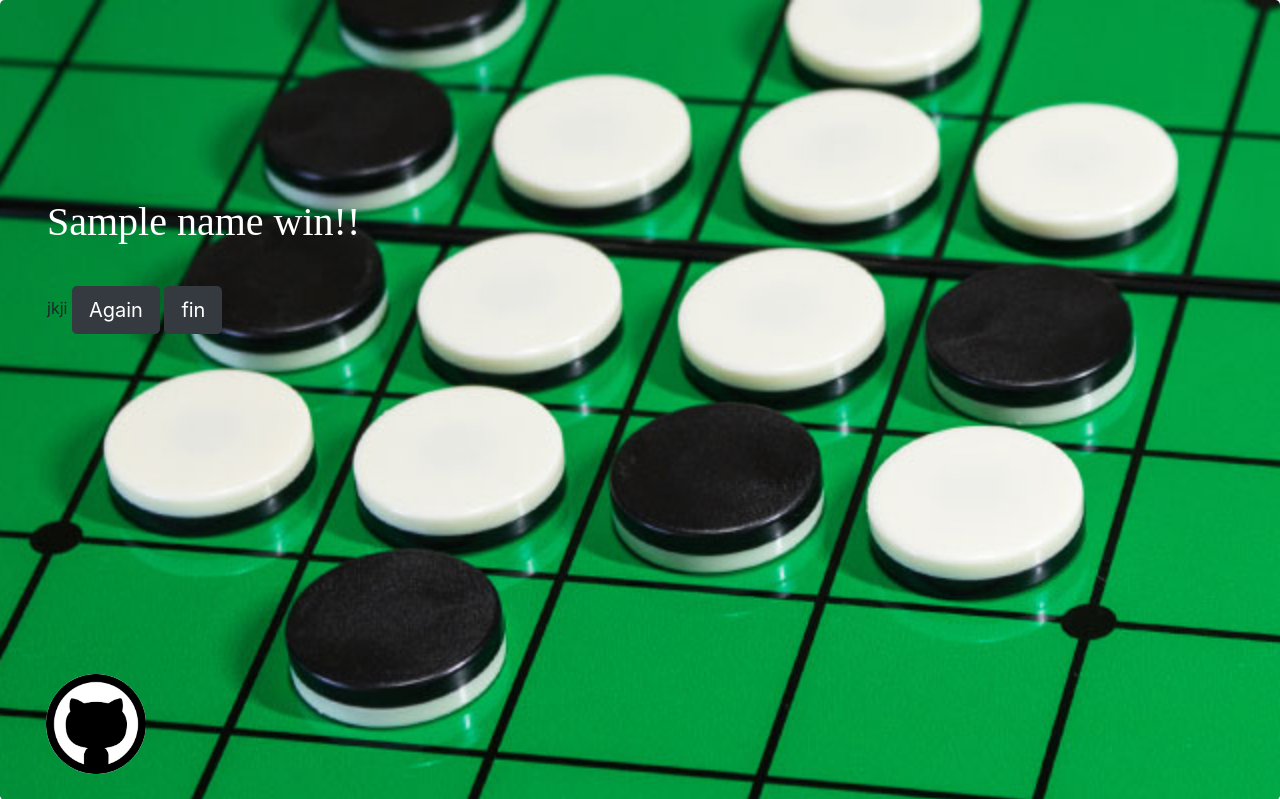
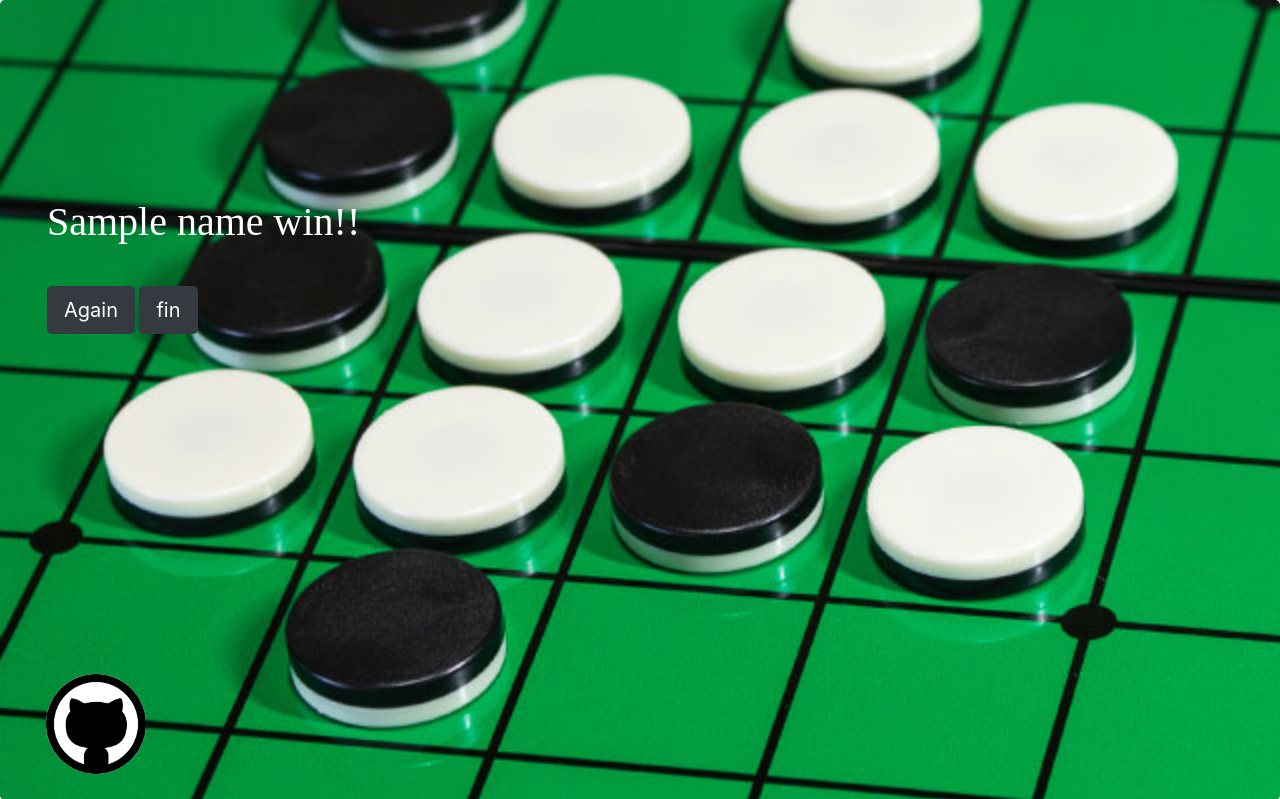
Before and after one commit to Reversi-Web-App-Makers-Team/reversiApp, a Flask app: template templates/fin.html in a window 1280 px wide. Shown: the top 799 px of the page. Run offline with Flask 2, Linux system fonts and the light colour scheme; the template is opened without the code that fills it: most values are stand-ins (such as "Sample title", 1, 10 or a date in 2020).

Commit message:
MOD: delete typo

```diff
--- a/templates/fin.html
+++ b/templates/fin.html
@@ -16,7 +16,7 @@
             <h1 class="site-name"><font color="white">Draw!</font></h1>
             {% else %}
             <h1 class="site-name"><font color="white">{{ name }} win!!</font></h1>
-        jkji    {% endif %}
+            {% endif %}
 
             <input onclick="location.href='/home'" type="button" value="Again" href="#" class="btn btn-dark btn-lg">
             <input onclick="location.href='/'" type="button" value="fin" href="#" class="btn btn-dark btn-lg">
```
